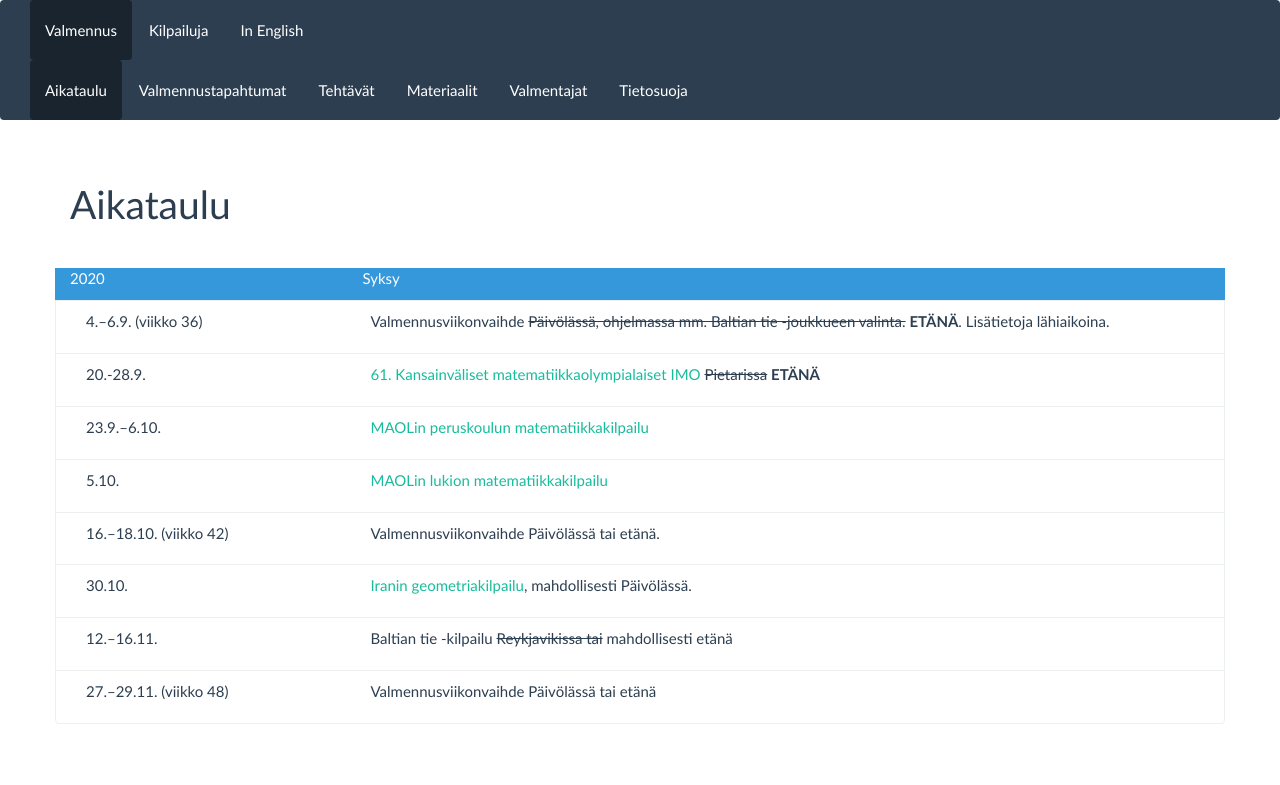
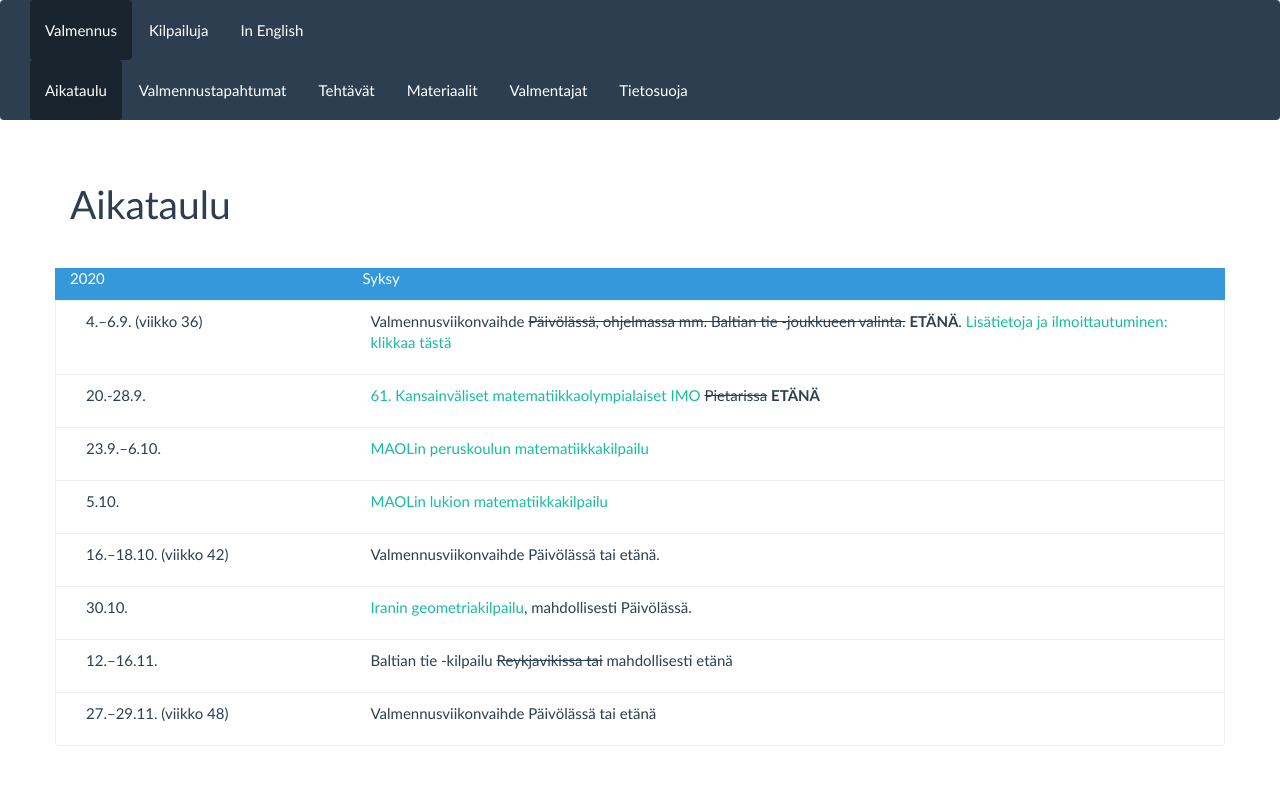
Before and after one commit to matematiikkakilpailut/matematiikkakilpailut.github.io, a Jekyll site: the page built from aikataulu/index.md, in a window 1280 px wide. Shown: the top 785 px of the page. Built offline with Jekyll 4.4.1, drawn with Linux system fonts in a browser that asks for light colours.

Commit message:
Update index.md

```diff
--- a/aikataulu/index.md
+++ b/aikataulu/index.md
@@ -7,7 +7,7 @@ aikataulu:
     tapahtuma: "Syksy"
     otsikko: true
   - pvm: "4.&ndash;6.9. (viikko 36)"
-    tapahtuma: "Valmennus&shy;viikonvaihde ~~Päivölässä, ohjelmassa mm. Baltian tie -joukkueen valinta.~~ **ETÄNÄ**. Lisätietoja lähiaikoina."
+    tapahtuma: "Valmennus&shy;viikonvaihde ~~Päivölässä, ohjelmassa mm. Baltian tie -joukkueen valinta.~~ **ETÄNÄ**. [Lisätietoja ja ilmoittautuminen: klikkaa tästä](2020W36/)"
   - pvm: "20.-28.9."
     tapahtuma: "[61. Kansain&shy;väliset matematiikka&shy;olympialaiset <abbr>IMO</abbr>](http://www.imo-official.org/year_info.aspx?year=2020) ~~Pietarissa~~
     **ETÄNÄ**"
```
